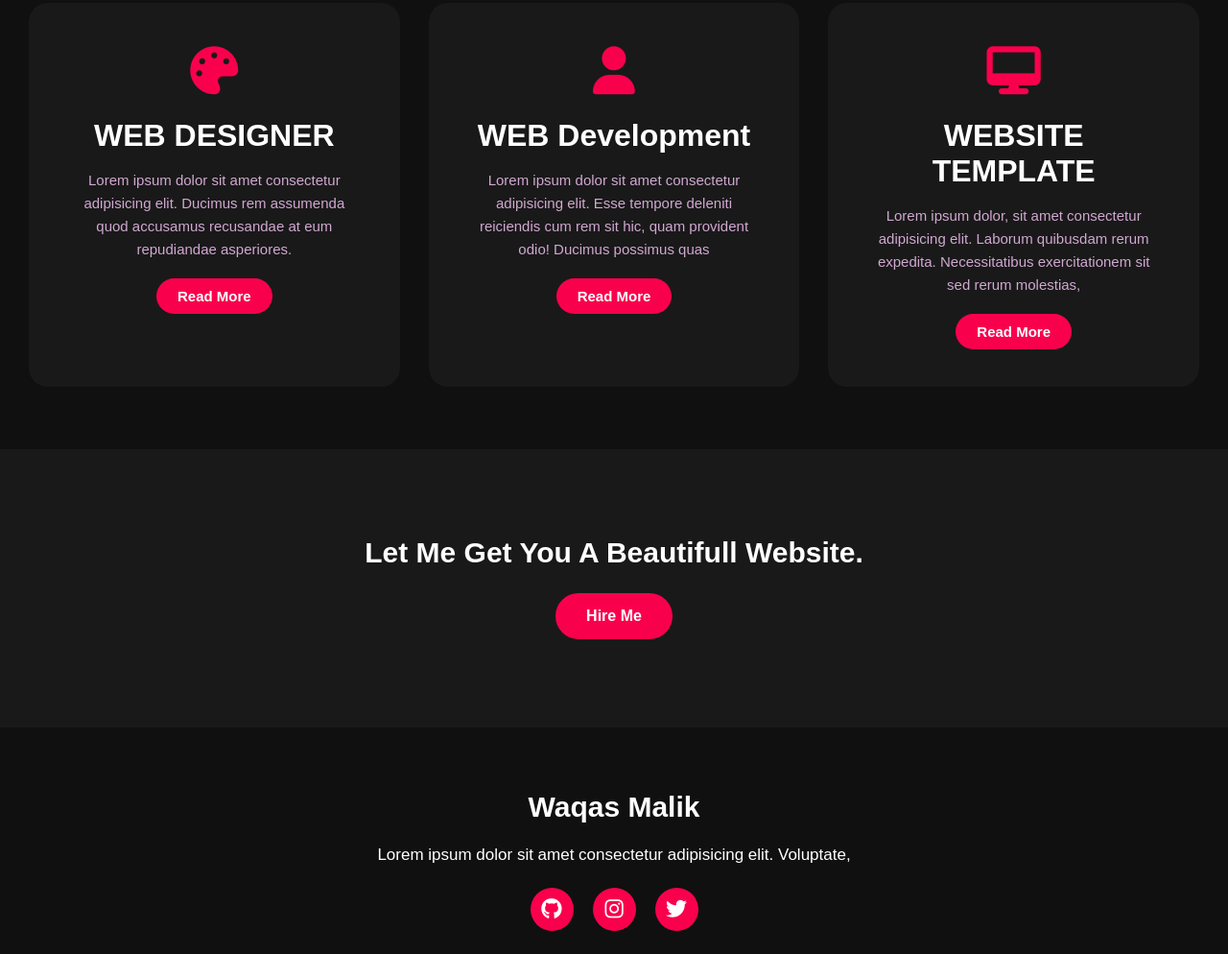
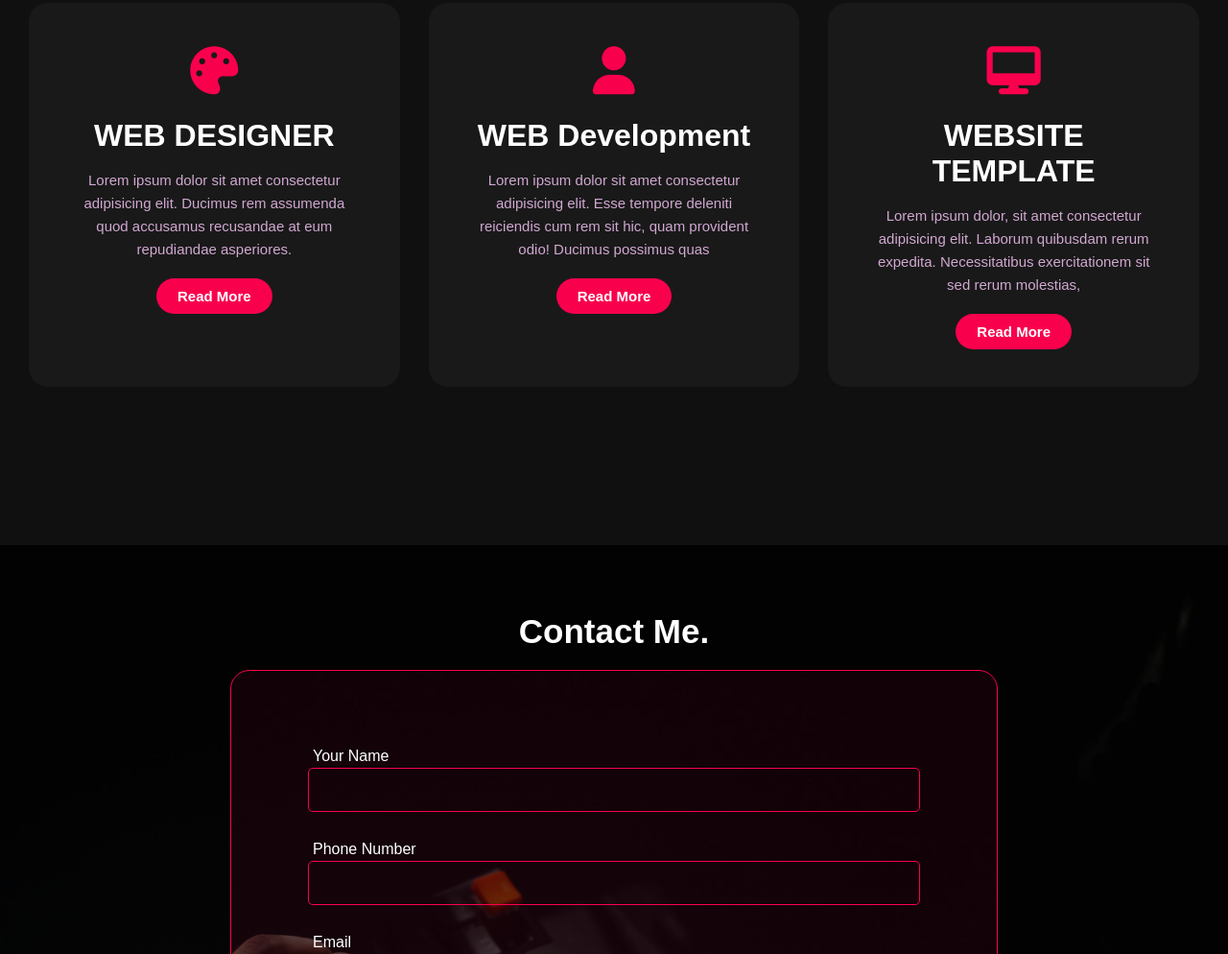
Before and after one commit to WaqasMalok/portfolio-site, a plain HTML site: page index.html in a window 1280 px wide. Shown: the part 1806-2800 px from the top of the page at 96% size. Drawn offline with Linux system fonts and the light colour scheme.

Commit message:
add contact form

```diff
--- a/index.html
+++ b/index.html
@@ -50,9 +50,8 @@
                 <p>Lorem ipsum dolor sit amet consectetur adipisicing elit. Qui, accusantium in nulla unde suscipit
                     cumque expedita maiores itaque nihil aliquam vitae porro repudiandae optio quisquam illo molestiae
                     eum earum laborum!</p>
-                <button class="button">
-                    Lte's Talk
-                </button>
+                <button class="button">Lte's Talk</button>
+
             </div>
         </div>
     </section>
@@ -101,7 +100,7 @@
                     <p>Lorem ipsum dolor, sit amet consectetur adipisicing elit. Laborum quibusdam rerum
                         expedita. Necessitatibus exercitationem sit sed rerum molestias,
                     </p>
-                    <p style="text-align: center;">
+                    <p>
                         <a class="button" href="#"> Read More</a>
                     </p>
                 </div>
@@ -110,14 +109,36 @@
 
 
         </div>
+    </div>
     <!---- contect me-->
     <section>
         <div class="contect-me">
-                <p>Let Me Get You A Beautifull Website.</p>
-                <a class="button-tow" href="#">Hire Me</a>
+            <p>Contact Me.</p>
+            <form class="contact-form">
+                <ul class="form-ul">
+                    <li>
+                        <label name="nmae">Your Name</label>  <br>
+                        <input type="text" name="nmae">
+                    </li>
+                    <li>
+                        <label name="phone">Phone Number</label>  <br>
+                        <input type="text" name="phone">
+                    </li>
+                    <li>
+                        <label name="email">Email</label>  <br>
+                        <input type="text" name="email">
+                    </li>
+                    <li>
+                        <label name="email">Massage</label>  <br>
+                        <textarea name="" id="" cols="1" rows="5"></textarea>
+                    </li>
+                </ul>
+            </form>
+            <a class="button" href="#">submait</a>
         </div>
     </section>
     <!-- footer start-->
+
 
     <footer>
         <p>Waqas Malik</p>
@@ -130,7 +151,6 @@
         </div>
         <p class="end">copyright by waqas malik </p>
     </footer>
-    </div>
     <!-- js style link  -->
     <script src="style.js"></script>
 </body>
--- a/style.css
+++ b/style.css
@@ -4,9 +4,11 @@
     box-sizing: border-box;
     font-family: 'josefin sana', sans-serif;
 }
-body{
+
+body {
     scroll-behavior: smooth;
 }
+
 .hero {
     height: 100vh;
     width: 100%;
@@ -15,16 +17,18 @@ body{
     background-position: center;
 
 }
-:root{
+
+:root {
     /* TEXT COLOR */
-    --pink--text:#f9004d;
+    --pink--text: #f9004d;
 
     /* background-color */
-    --bg-white-50:rgba(255, 255, 255, 0.904);
+    --bg-white-50: rgba(255, 255, 255, 0.904);
 
 }
+
 /* BUTTONS  */
-.button{
+.button {
     background-color: #f9004d;
     color: #fff;
     text-decoration: none;
@@ -34,25 +38,30 @@ body{
     border-radius: 30px;
     transition: .3s;
 }
-.button:hover{
+
+.button:hover {
     background-color: transparent;
     border: 2px solid #f9004d;
     cursor: pointer;
 }
+
 /* nav scroll function  */
 /* ####################  */
 .bg {
     background: var(--bg-white-50);
     z-index: 999;
 }
-.bg .logo{
+
+.bg .logo {
     color: #000;
 }
-.bg .list li a{
+
+.bg .list li a {
     color: #000;
 
 }
-.bg .button{
+
+.bg .button {
     background-color: #000;
 }
 
@@ -90,8 +99,9 @@ nav li a:hover::after {
     transform: scale(1, 1);
     background-color: #f9004d;
 }
+
 nav li a:hover {
-   color: #f9004d;
+    color: #f9004d;
 }
 
 .logo {
@@ -119,6 +129,7 @@ nav ul li a {
     font-size: 12px;
     text-transform: capitalize;
 }
+
 .content {
     position: absolute;
     top: 35%;
@@ -151,14 +162,17 @@ h4 {
     position: relative;
     margin: auto;
 }
-#inputbtn{
+
+#inputbtn {
     cursor: pointer;
 }
-#inputbtn:hover{
+
+#inputbtn:hover {
     box-shadow: 0px 0px 3px rgb(0, 0, 0), 0px 0px 5px #858585;
 
 
 }
+
 .newslatter form input:first-child {
     display: inline-block;
     width: 100%;
@@ -204,9 +218,8 @@ h4 {
     width: 1130px;
     max-width: 95%;
     margin: 0 auto;
-    display: flex;
-    align-items: center;
-    justify-content: space-around;
+    display: grid;
+    grid-template-columns: repeat(auto-fit, minmax(300px, 1fr));
 }
 
 .about-text h2 {
@@ -270,7 +283,7 @@ button:hover {
     margin: auto;
     padding: 50px 0px;
     display: grid;
-    grid-template-columns:repeat(auto-fit, minmax(300px, 1fr));
+    grid-template-columns: repeat(auto-fit, minmax(300px, 1fr));
 }
 
 .card {
@@ -308,36 +321,90 @@ h5 {
 
 .contect-me {
     width: 100%;
-    height: 290px;
+    height: 100%;
     background: #191919;
     display: flex;
     align-items: center;
     flex-direction: column;
     justify-content: center;
+    padding: 70px 0px;
+    background-image: url(img/hero.jpg);
+    background-size: cover;
+    background-position: center;
+    background-attachment: fixed;
+    position: relative;
+}
+.contect-me .button{
+    z-index: 3;
+
+}
+.contect-me::before {
+    content: "";
+    background-color: rgba(0, 0, 0, 0.603);
+    width: 100%;
+    height: 100%;
+    position: absolute;
+    top: 0%;
+    left: 0%;
+    z-index: 1;
+
 }
 
 .contect-me p {
     color: #fff;
-    font-size: 30px;
+    font-size: 35px;
     font-weight: bold;
-    margin-bottom: 25px;
+    margin-bottom: 20px;
+    z-index: 3;
+
 }
 
-.contect-me .button-tow {
-    background-color: #f9004d;
-    color: #fff;
-    text-decoration: none;
-    border: 2px solid transparent;
-    font-weight: bold;
-    padding: 13px 30px;
-    border-radius: 30px;
-    transition: .3s;
+.contact-form {
+    padding: 80px;
+    width: 100%;
+    max-width: 800px;
+    z-index: 3;
+    background-color: #f9004f10;
+    margin-bottom: 30px;
+    border: 1px solid #f9004d;
+    border-radius: 20px;
 }
 
-.contect-me .button-tow:hover {
+.form-ul li {
+    list-style: none;
+    width: 100%;
+}
+
+.form-ul li label {
+    color: #fff;
+    margin-left: 5px;
+}
+
+.form-ul li input {
+    margin: 3px 0px 30px 0px;
+    padding: 10px 10px;
+    width: 100%;
+    border-radius: 5px;
     background-color: transparent;
-    border: 2px solid #f9004d;
-    cursor: pointer;
+    border: 1px solid #f9004f;
+    color: #fff;
+    font-size: 1.3rem;
+    font-family: sans-serif;
+    letter-spacing: 2px;
+
+}
+.form-ul li textarea {
+    margin: 5px 0px 0px 0px;
+    padding: 10px 10px;
+    width: 100%;
+    border-radius: 5px;
+    background-color: transparent;
+    border: 1px solid #f9004f;
+    color: #fff;
+    font-size: 1.3rem;
+    font-family: sans-serif;
+    letter-spacing: 2px;
+
 }
 
 footer {
@@ -387,17 +454,20 @@ footer p:nth-child(2) {
     transition: all ease-in-out 0.3s;
     background-color: #fff;
 }
-.social a i{
+
+.social a i {
     font-size: 22px;
     color: #fff;
 
 }
-.social a:hover i{
-  color: #f9004d;
+
+.social a:hover i {
+    color: #f9004d;
     transition: all ease-in-out 0.3s;
     transform: scale(1.1);
 
 }
+
 .end {
     position: absolute;
     color: #f9004d;
```
Also changed, not shown: style.js (+0 -8 lines). Lines whose indentation alone changed are shown as unchanged.
